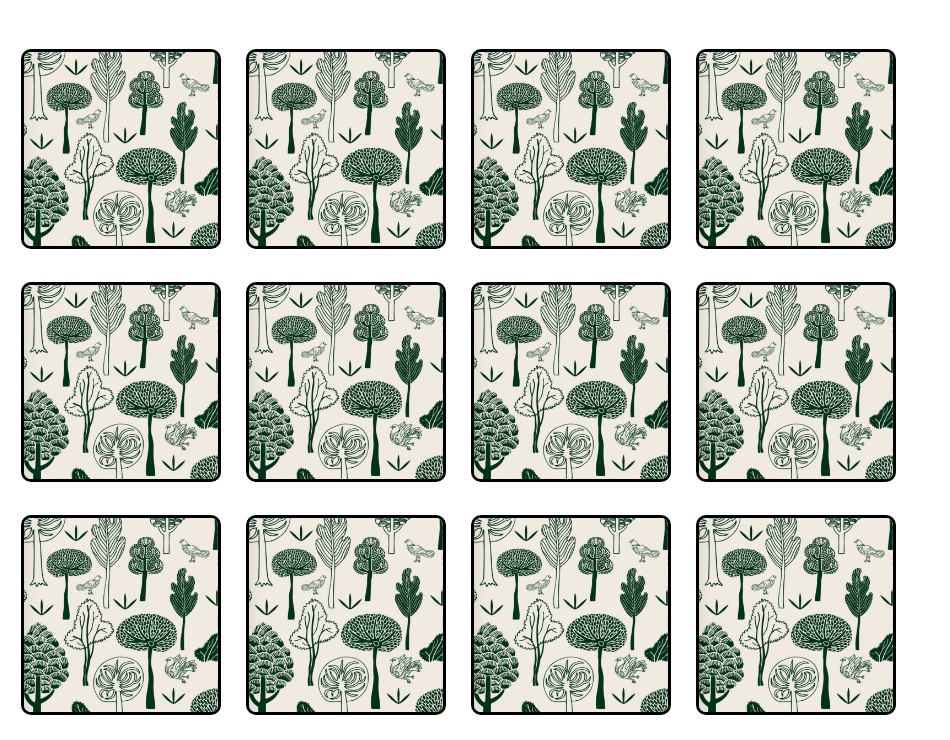
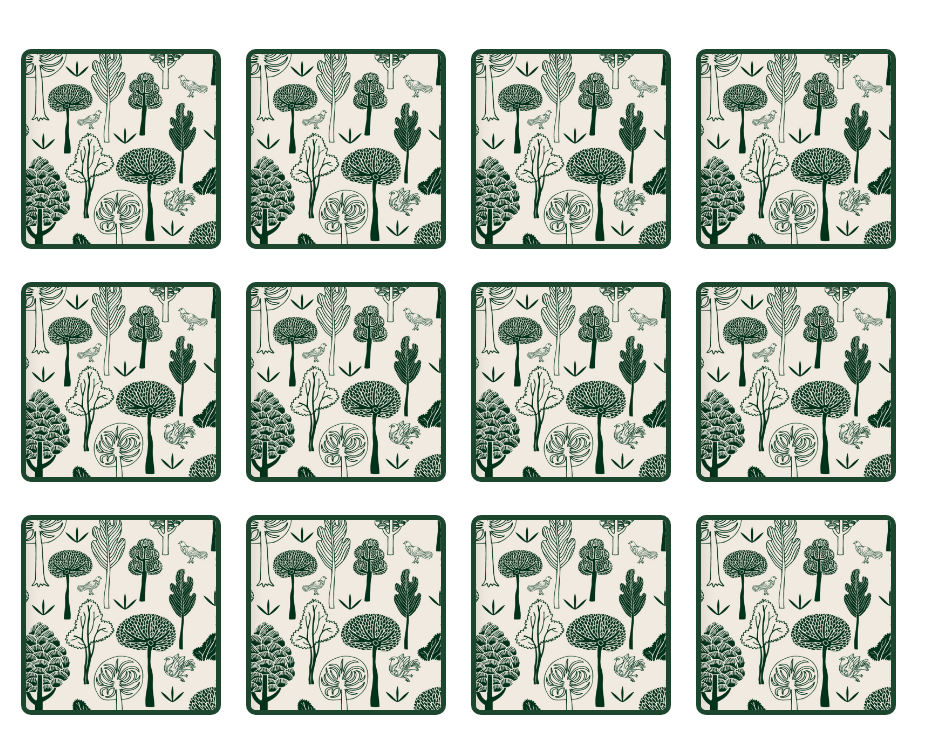
Before and after one commit to AnnaDrewing/Memory, a plain HTML site: page index.html in a window 1280 px wide. Shown: the part 78-818 px from the top of the page, without its empty margins (0-950 px from the left). Drawn offline with Linux system fonts and the light colour scheme; a web font is replaced by a local one.

Commit message:
changed card border

```diff
--- a/styles.css
+++ b/styles.css
@@ -2,6 +2,7 @@ h3 {
     font-family: 'Smooch Sans', sans-serif;
     font-size: 35px;
 }
+
 #grid {
     width: 900px;
     height: 700px;
@@ -13,9 +14,9 @@ h3 {
 
 img {
     box-sizing: border-box;
-    border-width: 3px;
+    border-width: 5px;
     border-style: solid;
-    border-color: black;
+    border-color: #1d462f;
     border-radius: 5%;
     width: 200px;
     height: 200px;
```
